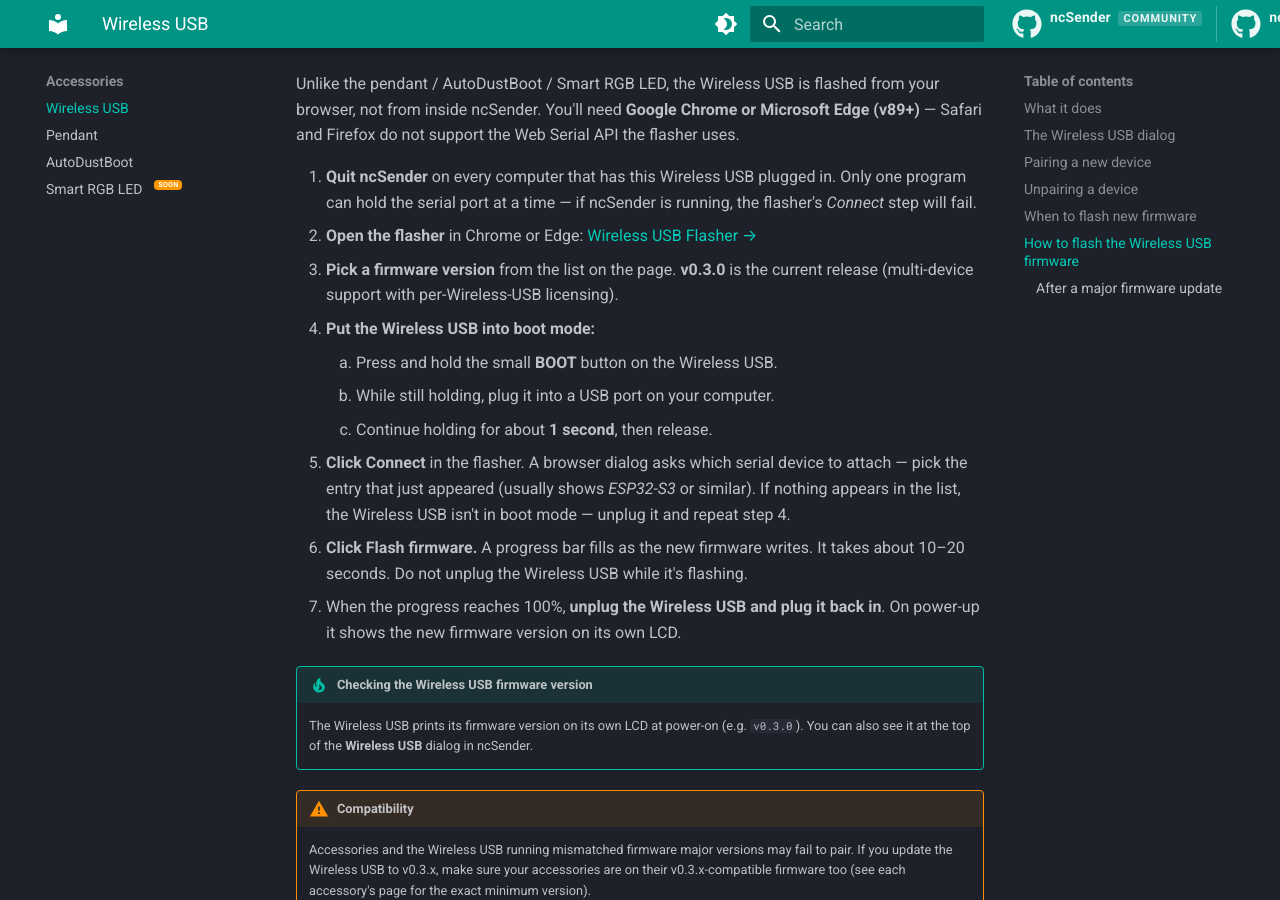
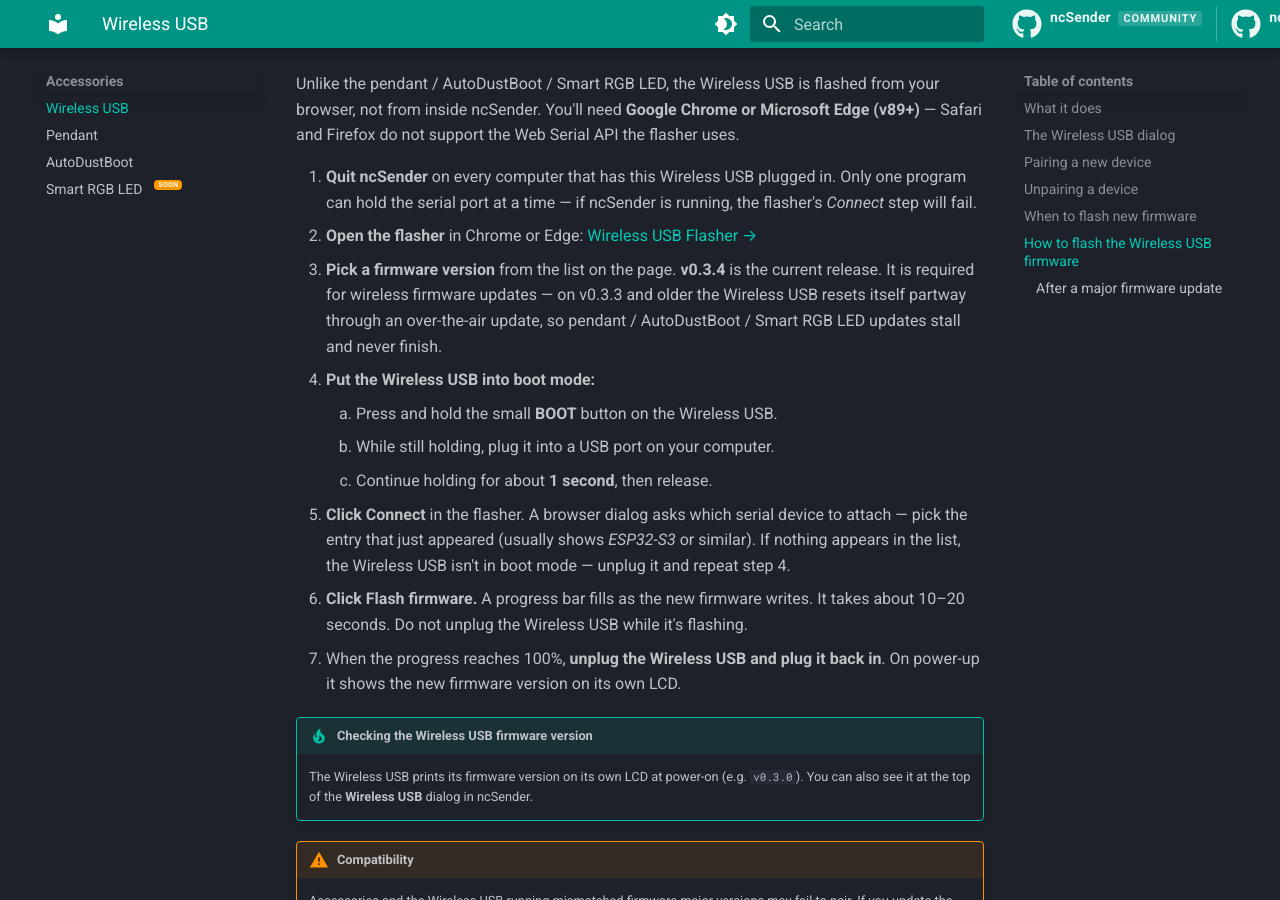
Before and after one commit to siganberg/ncSender.manual, an MkDocs documentation site: the page built from docs/accessories/wireless-usb.md, in a window 1280 px wide and 900 px high, scrolled down 2574 px. Built offline with MkDocs 1.6.1 and Material for MkDocs 9.7.7, drawn with Linux system fonts in a browser that asks for light colours; comment, search, counter and statistics services are not loaded.

Commit message:
Wireless USB flasher: publish v0.3.4
Fixes wireless firmware updates. On v0.3.3 and older the Wireless USB
resets itself partway through an over-the-air update — its interrupt
watchdog fires under the combined load of the update stream and routine
device chatter — so pendant / AutoDustBoot / Smart RGB LED updates stall
and never finish. Needs ncSender v2.0.118+ / ncSenderPro v2.0.180+ for
the host half of the fix.

Also refreshes the step-3 version callout on the Wireless USB page, which
still pointed at v0.3.0.

Co-Authored-By: Claude Opus 5 (1M context) <noreply@anthropic.com>

```diff
--- a/docs/accessories/wireless-usb.md
+++ b/docs/accessories/wireless-usb.md
@@ -86,9 +86,11 @@ support the Web Serial API the flasher uses.
    running, the flasher's *Connect* step will fail.
 2. **Open the flasher** in Chrome or Edge:
    [Wireless USB Flasher &rarr;](../utility/wireless-usb-flasher.md)
-3. **Pick a firmware version** from the list on the page. **v0.3.0** is
-   the current release (multi-device support with per-Wireless-USB
-   licensing).
+3. **Pick a firmware version** from the list on the page. **v0.3.4** is
+   the current release. It is required for wireless firmware updates —
+   on v0.3.3 and older the Wireless USB resets itself partway through an
+   over-the-air update, so pendant / AutoDustBoot / Smart RGB LED updates
+   stall and never finish.
 4. **Put the Wireless USB into boot mode:**
     1. Press and hold the small **BOOT** button on the Wireless USB.
     2. While still holding, plug it into a USB port on your computer.
```
Also changed, not shown: docs/utility/wireless-usb-flasher.md (+1 -1 lines), 1 other file.
